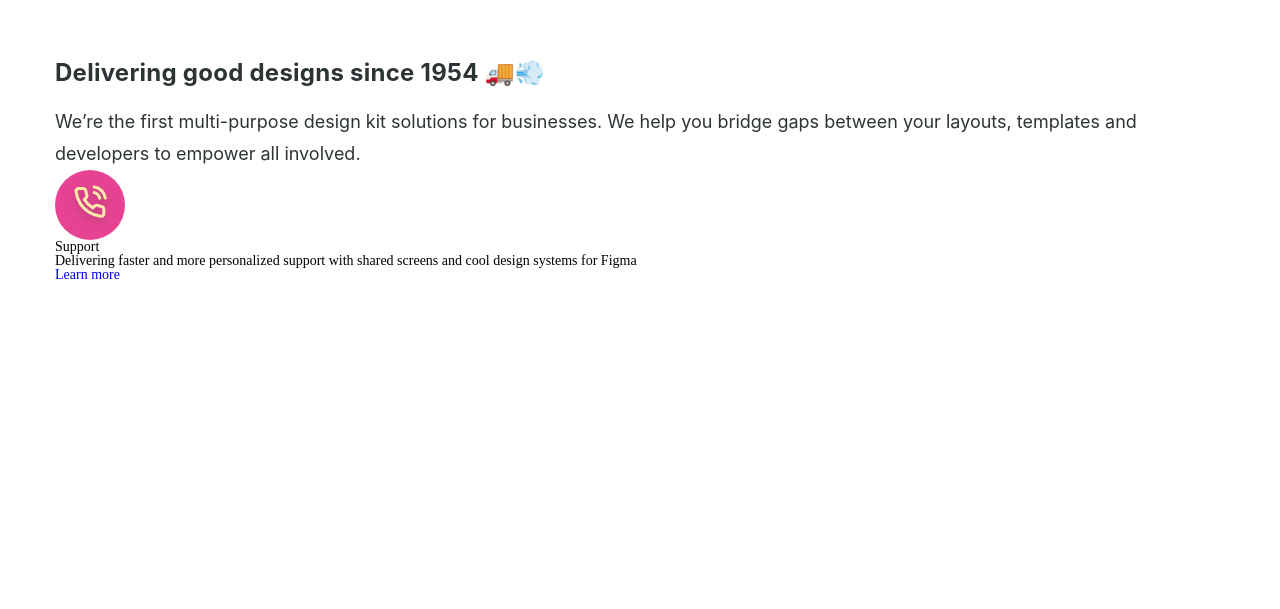
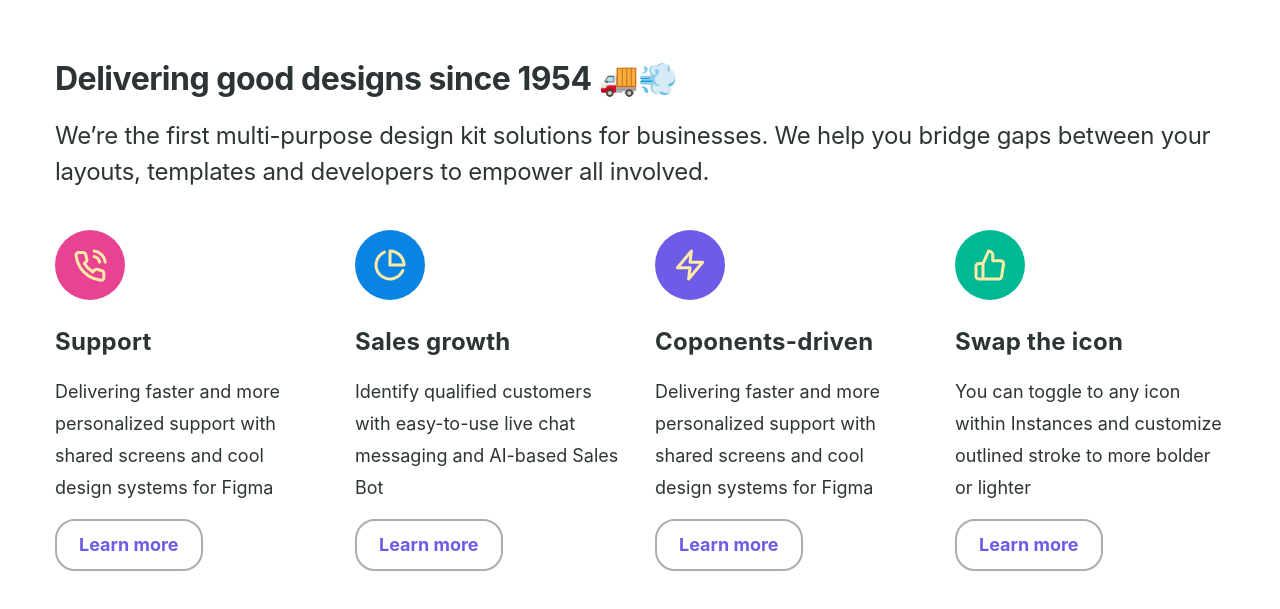
Before and after one commit to DmitryBokhan/itSmartGrid, a website: page #src/index.html in a window 1280 px wide. Shown: the part 1241-1850 px from the top of the page. Drawn offline with nearby package versions, Linux system fonts and the light colour scheme; files that its build step writes are made by us from their sources.

Commit message:
сверстал блок, но еще нужны корректировки

```diff
--- a/#src/_desingkit.html
+++ b/#src/_desingkit.html
@@ -1,52 +1,90 @@
 <section class="desingkit">
    <div class="desingkit__wrap wrap">
-      <p class="desingkit__title title">Delivering good designs since 1954 🚚💨</p>
-      <p class="desingkit__subtitle text">
+      <p class="desingkit__title title title_h4">Delivering good designs since 1954 🚚💨</p>
+      <p class="desingkit__subtitle text text_big">
          We’re the first multi-purpose design kit solutions for businesses. We help you bridge
          gaps between your layouts, templates and developers to empower all involved.
       </p>
       <div class="desingkit__cart">
          <div class="desingkit__item">
-            <div class="desingkit__icon">
-               <svg width="65" height="65" viewBox="0 0 65 65" fill="none" xmlns="http://www.w3.org/2000/svg">
-                  <g filter="url(#filter0_dd)">
-                     <path
-                        d="M36.1134 19.6C37.4808 19.8668 38.7375 20.5356 39.7227 21.5207C40.7078 22.5059 41.3766 23.7626 41.6434 25.13M36.1134 14C38.9543 14.3156 41.6036 15.5878 43.6261 17.6078C45.6486 19.6278 46.9242 22.2754 47.2434 25.116M45.8434 36.288V40.488C45.8449 40.8779 45.7651 41.2638 45.6089 41.6211C45.4527 41.9783 45.2236 42.299 44.9363 42.5626C44.649 42.8262 44.3098 43.0269 43.9404 43.1518C43.5711 43.2767 43.1797 43.3231 42.7914 43.288C38.4833 42.8199 34.3452 41.3478 30.7094 38.99C27.3267 36.8405 24.4588 33.9726 22.3094 30.59C19.9433 26.9377 18.4709 22.7794 18.0114 18.452C17.9764 18.0649 18.0224 17.6747 18.1465 17.3063C18.2705 16.9379 18.47 16.5994 18.732 16.3123C18.9941 16.0252 19.3131 15.7958 19.6687 15.6387C20.0243 15.4817 20.4086 15.4004 20.7974 15.4H24.9974C25.6768 15.3933 26.3355 15.6339 26.8506 16.0769C27.3658 16.52 27.7023 17.1352 27.7974 17.808C27.9746 19.1521 28.3034 20.4718 28.7774 21.742C28.9657 22.2431 29.0065 22.7877 28.8948 23.3112C28.7832 23.8348 28.5238 24.3154 28.1474 24.696L26.3694 26.474C28.3623 29.979 31.2644 32.881 34.7694 34.874L36.5474 33.096C36.928 32.7196 37.4086 32.4602 37.9321 32.3485C38.4557 32.2369 39.0003 32.2776 39.5014 32.466C40.7715 32.94 42.0913 33.2687 43.4354 33.446C44.1154 33.5419 44.7365 33.8845 45.1805 34.4085C45.6245 34.9325 45.8604 35.6014 45.8434 36.288Z"
-                        stroke="#FFEAA7" stroke-width="3" stroke-linecap="round" stroke-linejoin="round" />
-                  </g>
-                  <defs>
-                     <filter id="filter0_dd" x="-12" y="-12" width="88" height="88" filterUnits="userSpaceOnUse"
-                        color-interpolation-filters="sRGB">
-                        <feFlood flood-opacity="0" result="BackgroundImageFix" />
-                        <feColorMatrix in="SourceAlpha" type="matrix"
-                           values="0 0 0 0 0 0 0 0 0 0 0 0 0 0 0 0 0 0 127 0" />
-                        <feOffset dy="4" />
-                        <feGaussianBlur stdDeviation="8" />
-                        <feColorMatrix type="matrix"
-                           values="0 0 0 0 0.14902 0 0 0 0 0.196078 0 0 0 0 0.219608 0 0 0 0.08 0" />
-                        <feBlend mode="multiply" in2="BackgroundImageFix" result="effect1_dropShadow" />
-                        <feColorMatrix in="SourceAlpha" type="matrix"
-                           values="0 0 0 0 0 0 0 0 0 0 0 0 0 0 0 0 0 0 127 0" />
-                        <feOffset dy="4" />
-                        <feGaussianBlur stdDeviation="3" />
-                        <feColorMatrix type="matrix"
-                           values="0 0 0 0 0.14902 0 0 0 0 0.196078 0 0 0 0 0.219608 0 0 0 0.16 0" />
-                        <feBlend mode="multiply" in2="effect1_dropShadow" result="effect2_dropShadow" />
-                        <feBlend mode="normal" in="SourceGraphic" in2="effect2_dropShadow" result="shape" />
-                     </filter>
-                  </defs>
+            <div class="desingkit__icon icon_bg-pink ">
+               <svg width="33" height="33" viewBox="0 0 33 33" fill="none" xmlns="http://www.w3.org/2000/svg">
+                  <path
+                     d="M20.1134 7.6C21.4808 7.86679 22.7375 8.53556 23.7227 9.52071C24.7078 10.5059 25.3766 11.7626 25.6434 13.13M20.1134 2C22.9543 2.31561 25.6036 3.58784 27.6261 5.60781C29.6486 7.62778 30.9242 10.2754 31.2434 13.116M29.8434 24.288V28.488C29.8449 28.8779 29.7651 29.2638 29.6089 29.6211C29.4527 29.9783 29.2236 30.299 28.9363 30.5626C28.649 30.8262 28.3098 31.0269 27.9404 31.1518C27.5711 31.2767 27.1797 31.3231 26.7914 31.288C22.4833 30.8199 18.3452 29.3478 14.7094 26.99C11.3267 24.8405 8.45883 21.9726 6.30936 18.59C3.94333 14.9377 2.4709 10.7794 2.01136 6.452C1.97638 6.06485 2.02239 5.67466 2.14646 5.30627C2.27054 4.93788 2.46996 4.59937 2.73204 4.31227C2.99411 4.02517 3.31309 3.79579 3.66867 3.63873C4.02425 3.48167 4.40864 3.40037 4.79736 3.4H8.99736C9.67679 3.39331 10.3355 3.63391 10.8506 4.07695C11.3658 4.51998 11.7023 5.13523 11.7974 5.808C11.9746 7.15209 12.3034 8.47182 12.7774 9.742C12.9657 10.2431 13.0065 10.7877 12.8948 11.3112C12.7832 11.8348 12.5238 12.3154 12.1474 12.696L10.3694 14.474C12.3623 17.979 15.2644 20.881 18.7694 22.874L20.5474 21.096C20.928 20.7196 21.4086 20.4602 21.9321 20.3485C22.4557 20.2369 23.0003 20.2776 23.5014 20.466C24.7715 20.94 26.0913 21.2687 27.4354 21.446C28.1154 21.5419 28.7365 21.8845 29.1805 22.4085C29.6245 22.9325 29.8604 23.6014 29.8434 24.288Z"
+                     stroke="#FFEAA7" stroke-width="3" stroke-linecap="round" stroke-linejoin="round" />
                </svg>
             </div>
-            <p class="desingkit__item-title">
+            <p class="desingkit__item-title title">
                Support
             </p>
-            <p class="desingkit__item-text">
+            <p class="desingkit__item-text text ">
                Delivering faster and more personalized support with shared screens and cool design systems for Figma
             </p>
-            <a href="#" class="desingkit__item-button">
+            <button href="#" class="desingkit__item-button text">
                Learn more
-            </a>
+            </button>
          </div>
+         <div class="desingkit__item">
+            <div class="desingkit__icon icon_bg-blue ">
+               <svg width="32" height="32" viewBox="0 0 32 32" fill="none" xmlns="http://www.w3.org/2000/svg">
+                  <path
+                     d="M28.8946 21.446C28.0039 23.5523 26.6109 25.4083 24.8372 26.8518C23.0635 28.2953 20.9632 29.2824 18.72 29.7267C16.4767 30.171 14.1588 30.059 11.9688 29.4005C9.77878 28.742 7.78344 27.5571 6.15719 25.9493C4.53094 24.3415 3.3233 22.3598 2.63985 20.1775C1.9564 17.9952 1.81795 15.6787 2.2366 13.4305C2.65525 11.1823 3.61826 9.07087 5.04143 7.28083C6.4646 5.49079 8.3046 4.07663 10.4006 3.16199"
+                     stroke="#FFEAA7" stroke-width="3" stroke-linecap="round" stroke-linejoin="round" />
+                  <path
+                     d="M30.0005 16C30.0005 14.1615 29.6384 12.341 28.9349 10.6424C28.2313 8.94387 27.2001 7.40053 25.9 6.1005C24.6 4.80048 23.0567 3.76925 21.3581 3.06569C19.6596 2.36212 17.8391 2 16.0005 2V16H30.0005Z"
+                     stroke="#FFEAA7" stroke-width="3" stroke-linecap="round" stroke-linejoin="round" />
+               </svg>
+            </div>
+            <p class="desingkit__item-title title">
+               Sales growth
+            </p>
+            <p class="desingkit__item-text text ">
+               Identify qualified customers with easy-to-use live chat messaging and AI-based Sales Bot
+            </p>
+            <button href="#" class="desingkit__item-button text">
+               Learn more
+            </button>
+         </div>
+         <div class="desingkit__item">
+            <div class="desingkit__icon icon_bg-purple">
+               <svg width="30" height="32" viewBox="0 0 30 32" fill="none" xmlns="http://www.w3.org/2000/svg">
+                  <path d="M16.4 2L2.40002 18.8H15L13.6 30L27.6 13.2H15L16.4 2Z" stroke="#FFEAA7" stroke-width="3"
+                     stroke-linecap="round" stroke-linejoin="round" />
+               </svg>
+
+            </div>
+            <p class="desingkit__item-title title">
+               Coponents-driven
+            </p>
+            <p class="desingkit__item-text text ">
+               Delivering faster and more personalized support with shared screens and cool design systems for Figma
+            </p>
+            <button href="#" class="desingkit__item-button text">
+               Learn more
+            </button>
+         </div>
+         <div class="desingkit__item">
+            <div class="desingkit__icon icon_bg-green">
+               <svg width="32" height="32" viewBox="0 0 32 32" fill="none" xmlns="http://www.w3.org/2000/svg">
+                  <path
+                     d="M9 30H4.8C4.05739 30 3.3452 29.705 2.8201 29.1799C2.295 28.6548 2 27.9426 2 27.2V17.4C2 16.6574 2.295 15.9452 2.8201 15.4201C3.3452 14.895 4.05739 14.6 4.8 14.6H9M18.8 11.8V6.2C18.8 5.08609 18.3575 4.0178 17.5698 3.23015C16.7822 2.4425 15.7139 2 14.6 2L9 14.6V30H24.792C25.4673 30.0076 26.1225 29.771 26.6371 29.3336C27.1516 28.8962 27.4907 28.2877 27.592 27.62L29.524 15.02C29.5849 14.6187 29.5578 14.209 29.4447 13.8192C29.3315 13.4293 29.1349 13.0688 28.8686 12.7625C28.6023 12.4562 28.2725 12.2115 27.9022 12.0453C27.5319 11.8791 27.1299 11.7954 26.724 11.8H18.8Z"
+                     stroke="#FFEAA7" stroke-width="3" stroke-linecap="round" stroke-linejoin="round" />
+               </svg>
+
+            </div>
+            <p class="desingkit__item-title title">
+               Swap the icon
+            </p>
+            <p class="desingkit__item-text text ">
+               You can toggle to any icon within Instances and customize outlined stroke to more bolder or lighter
+            </p>
+            <button href="#" class="desingkit__item-button text">
+               Learn more
+            </button>
+         </div>
+
       </div>
+
+
    </div>
 </section>
--- a/#src/scss/desingkit.scss
+++ b/#src/scss/desingkit.scss
@@ -13,27 +13,57 @@
    }
 
    &__cart {
+      display: flex;
+      margin-top: 40px;
    }
 
    &__item {
+      width: 270px;
+   }
+   &__item:not(:first-child) {
+      margin-left: 30px;
    }
 
    &__icon {
       display: flex;
       justify-content: center;
       align-items: center;
-      background-color: #e84393;
+      background-color: #999; //color to drow
       width: 70px;
       height: 70px;
       border-radius: 100%;
    }
 
    &__item-title {
+      margin-top: 24px;
    }
 
    &__item-text {
+      margin-top: 16px;
    }
 
    &__item-button {
+      display: inline-block;
+      border: 2px solid #adadad;
+      border-radius: 20px;
+      font-weight: 700;
+      color: #6c5ce7;
+      background: #fff;
+      padding: 8px 22px;
+      margin-top: 15px;
    }
 }
+
+// modifiers for icon background
+.icon_bg-pink {
+   background: #e84393;
+}
+.icon_bg-blue {
+   background: #0984e3;
+}
+.icon_bg-purple {
+   background: #6c5ce7;
+}
+.icon_bg-green {
+   background: #00b894;
+}
```
Also changed, not shown: itSmartGrid.git/index.html (+1 -1 lines), #src/img/svg/icon-like.svg (added), #src/img/svg/icon-phone-call.svg, #src/img/svg/icon-pie.svg (added), #src/img/svg/icon-zap.svg (added), itSmartGrid.git/css/style.css, itSmartGrid.git/css/style.min.css, itSmartGrid.git/img/svg/Group 1.svg (added), itSmartGrid.git/img/svg/Vector.svg (added), itSmartGrid.git/img/svg/icon-like.svg (added), itSmartGrid.git/img/svg/icon-pai.svg (added), itSmartGrid.git/img/svg/icon-phone-call.svg, itSmartGrid.git/img/svg/icon-phone-calql.svg (added), itSmartGrid.git/img/svg/icon-pie.svg (added), 2 more files.
